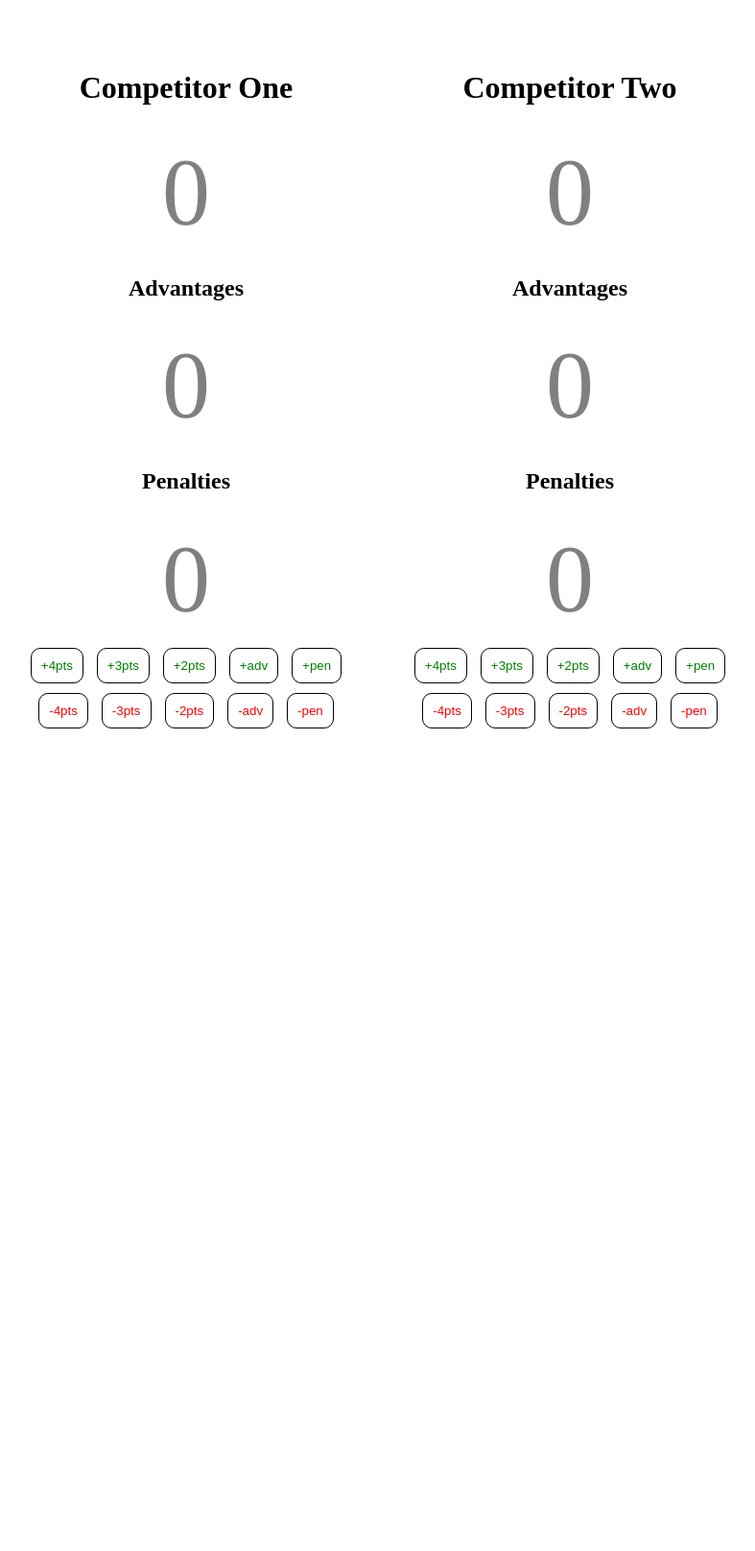
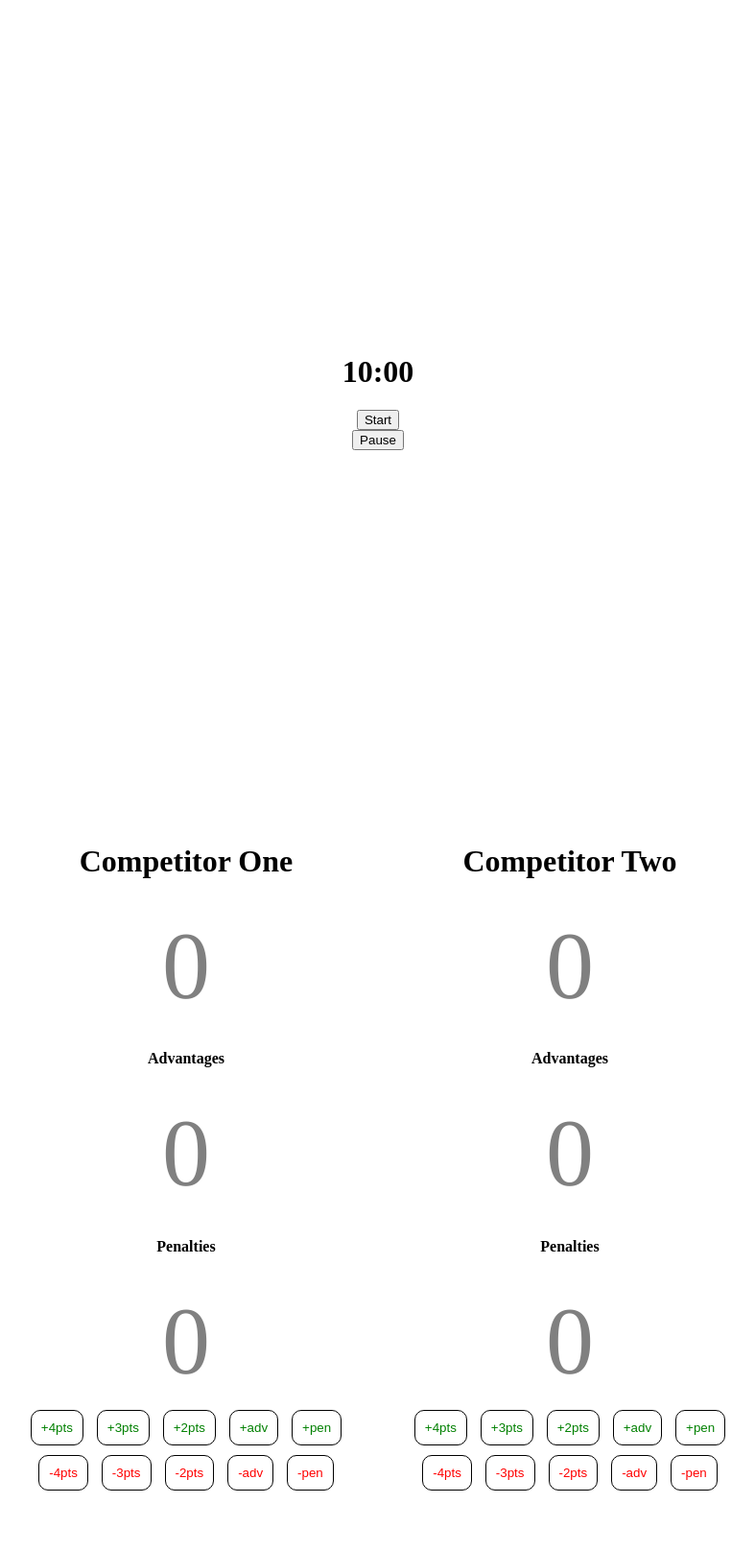
Before and after one commit to Strasseneck/EasyComp, a Python web app: template templates/match.html in a window 1280 px wide. Shown: the whole page at 96% size, without its empty margins (14-801 px from the left). Before the commit the page ends 759 px from the top, so only its background shows below. Run offline with Jinja, Linux system fonts and the light colour scheme; the template is opened without the code that fills it, so the values that code supplies are empty.

Commit message:
Add basic clock

```diff
--- a/templates/main.js
+++ b/templates/main.js
@@ -1,3 +1,56 @@
+// clock buttons
+const btnStart = document.querySelector(".btn-start");
+const btnPause = document.querySelector(".btn-pause");
+
+// clock variables
+const clock = document.getElementById('clock');
+let clockInterval;
+mins = 09;
+secs = 59;
+
+// clock functions
+startClock = () => {
+    clockInterval = setInterval(function() {
+
+    // clock display formatting
+    let displayTime = '';
+    if (mins < 10) {
+        displayTime += '0' + mins;
+    }
+    else {
+        displayTime += mins;
+    }
+    if (secs < 10) {
+        displayTime += ':0' + secs;
+    }
+    else if (secs == 60) {
+        displayTime += ':00';
+    }
+    else {
+        displayTime += ':' + secs;
+    }
+
+    // add second
+    secs--;
+
+    // check if seconds are 0
+    if (secs == 0) {
+        mins--;
+        secs = 60;
+    }
+    clock.innerHTML = displayTime;
+
+    //when i hits zero stop and text read
+
+    //pause by capturing value when pause is clicked
+
+    //store this and start the loop again
+
+    }, 1000);
+};
+
+
+
 // buttons and score text competitor one
 const scoreboard = document.querySelector('#scoreboard1')
 const advantages = document.querySelector('#advantages1')
@@ -51,9 +104,6 @@ btns.forEach((btn) => {
         }
         else if(styles.contains('-2pts')) {
             score1 -= 2;
-        }
-        else if(styles.contains('-advantage')) {
-            adv1 --;
         }
         else if(styles.contains('-penalty')) {
             pen1 --;
--- a/templates/match.html
+++ b/templates/match.html
@@ -7,13 +7,19 @@
         <title>Match</title>
     </head>
     <body>
+        <div class="container">
+            <h1 id="clock">10:00</h1>
+            <button onclick ="startClock()" class="btn-start">Start</button>
+            <button class="btn-pause">Pause</button>
+        </div>
+
         <div id="parent" class="container">
             <div class="container">
                 <h1>Competitor One</h1>
                 <span id="scoreboard1">0</span>
-                <h2>Advantages</h2>
+                <h4>Advantages</h4>
                 <span id="advantages1">0</span>
-                <h2>Penalties</h2>
+                <h4>Penalties</h4>
                 <span id="penalties1">0</span>
                 <div class="btn-container">
                     <button id="addbtn" class="btn1 +4pts">+4pts</button>
@@ -35,9 +41,9 @@
                 <div class="container">
                     <h1>Competitor Two</h1>
                     <span id="scoreboard2">0</span>
-                    <h2>Advantages</h2>
+                    <h4>Advantages</h4>
                     <span id="advantages2">0</span>
-                    <h2>Penalties</h2>
+                    <h4>Penalties</h4>
                     <span id="penalties2">0</span>
                     <div class="btn-container">
                         <button id="addbtn" class="btn2 +4pts">+4pts</button>
@@ -59,5 +65,4 @@
         </div>
         <script src="main.js"></script>
     </body>
-
 </html>
--- a/templates/styles.css
+++ b/templates/styles.css
@@ -5,6 +5,10 @@
     align-items: center;
     display: flex;
     flex-direction: column;
+}
+
+.btn-container-score {
+    flex-direction: row;
 }
 
 #parent {
```
Also changed, not shown: templates/test.js (added, +21 -0 lines), static/styles.css (deleted).
